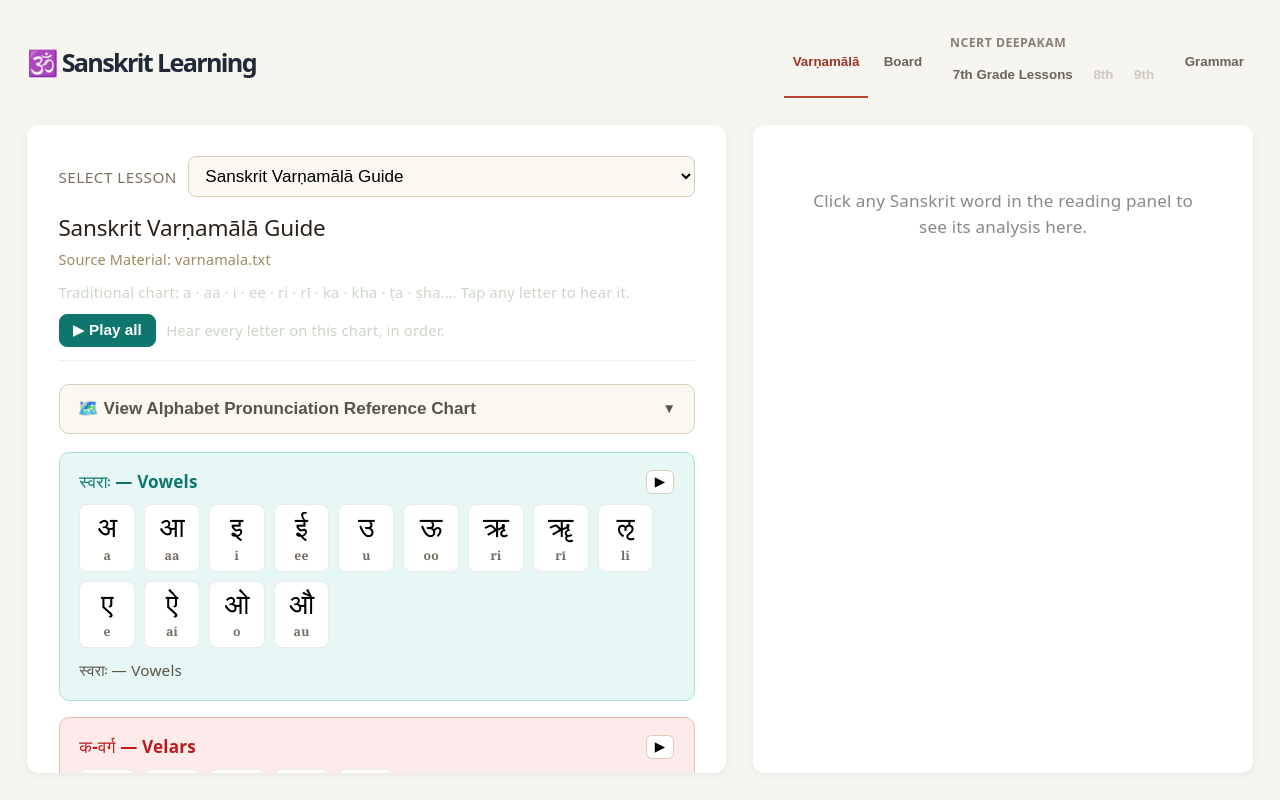
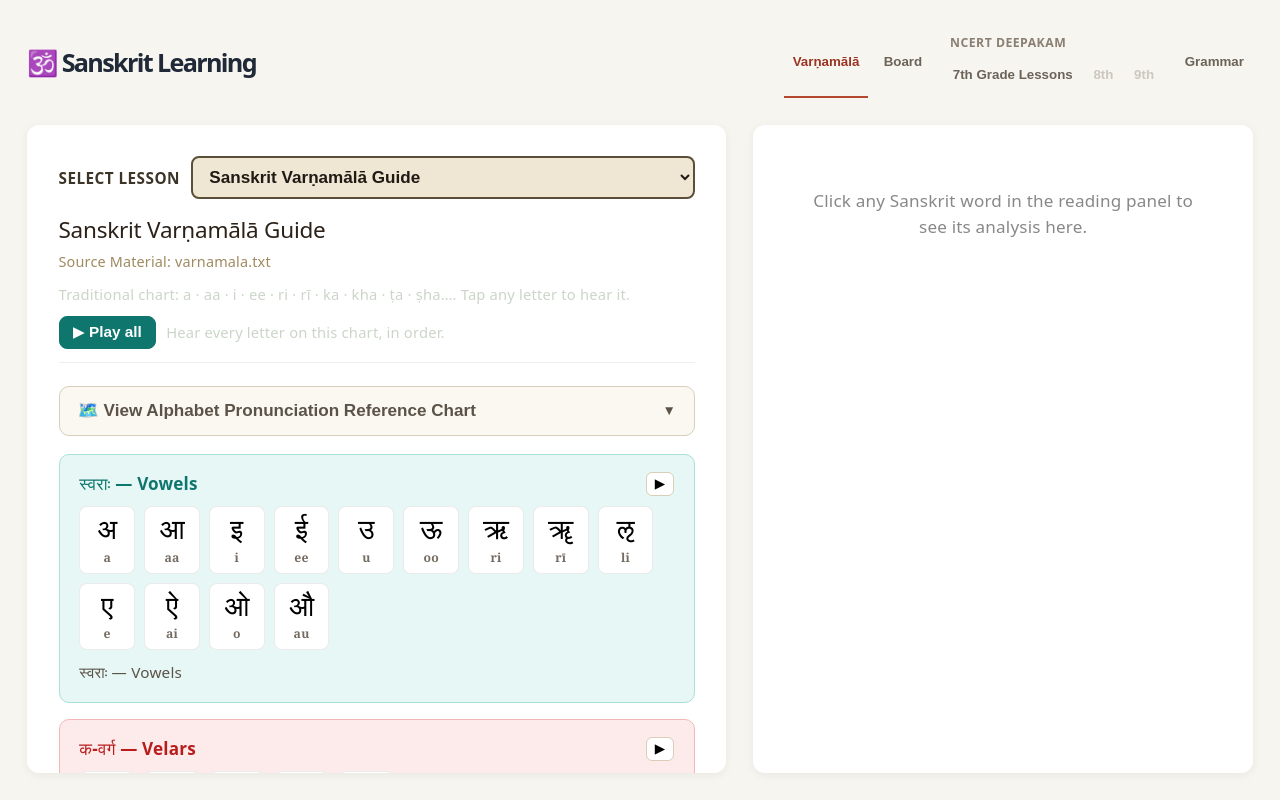
Before and after one commit to ashome16/sanskrit-teaching-web-app-from-beginner-to-advanced-, a React (Vite) app: page / in a window 1280 px wide. Built offline with nearby package versions, Linux system fonts and the light colour scheme.

Commit message:
fix(textbook): darker Select lesson dropdown for higher contrast

```diff
--- a/src/styles/textbook-reader.css
+++ b/src/styles/textbook-reader.css
@@ -17,7 +17,8 @@
 
 .textbook-lesson-select-label {
   font-size: 0.85rem;
-  color: #7a6f5e;
+  color: #3d3428;
+  font-weight: 600;
   text-transform: uppercase;
   letter-spacing: 0.03em;
 }
@@ -26,9 +27,11 @@
   flex: 1;
   padding: 0.5rem 0.7rem;
   border-radius: 8px;
-  border: 1px solid #d8ceba;
-  background: #fbf8f2;
+  border: 2px solid #5c4f3a;
+  background: #f0e6d4;
+  color: #1f1a14;
   font-size: 0.95rem;
+  font-weight: 600;
 }
 
 .textbook-reader-header {
```
